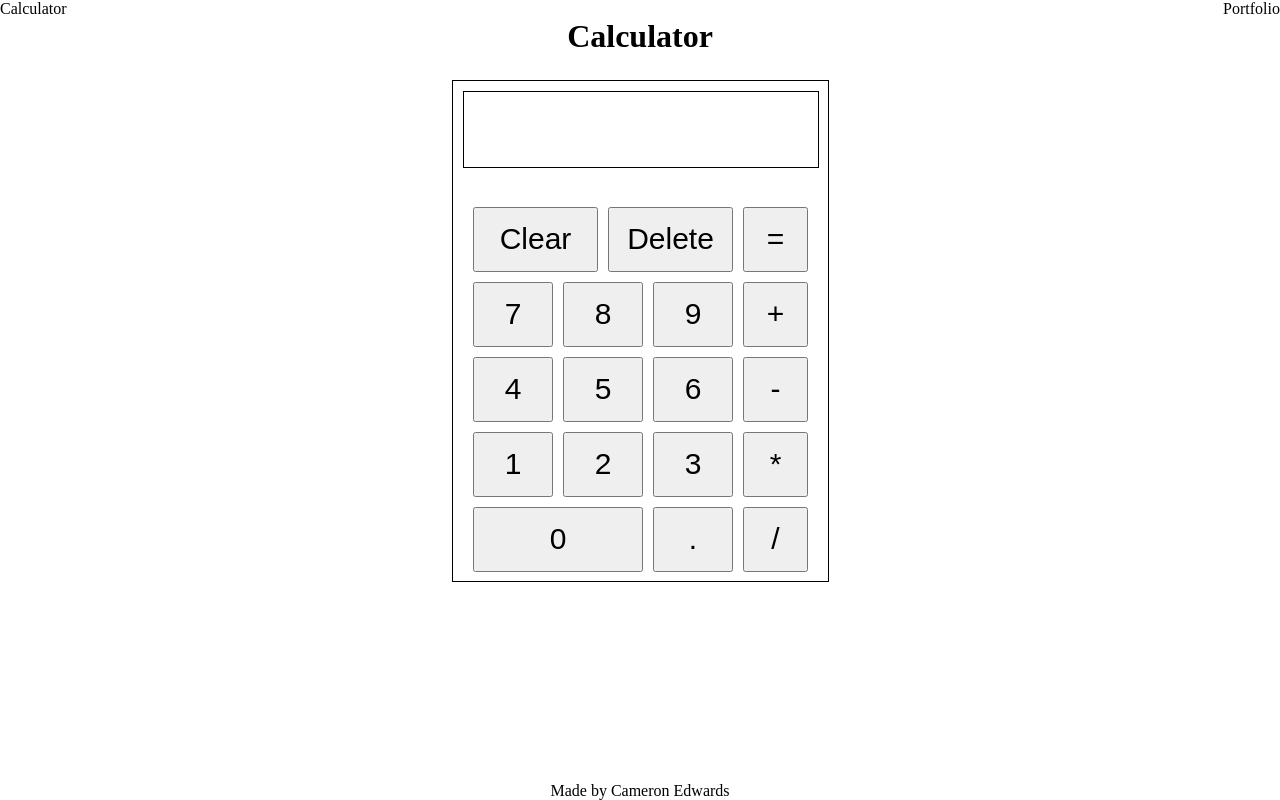
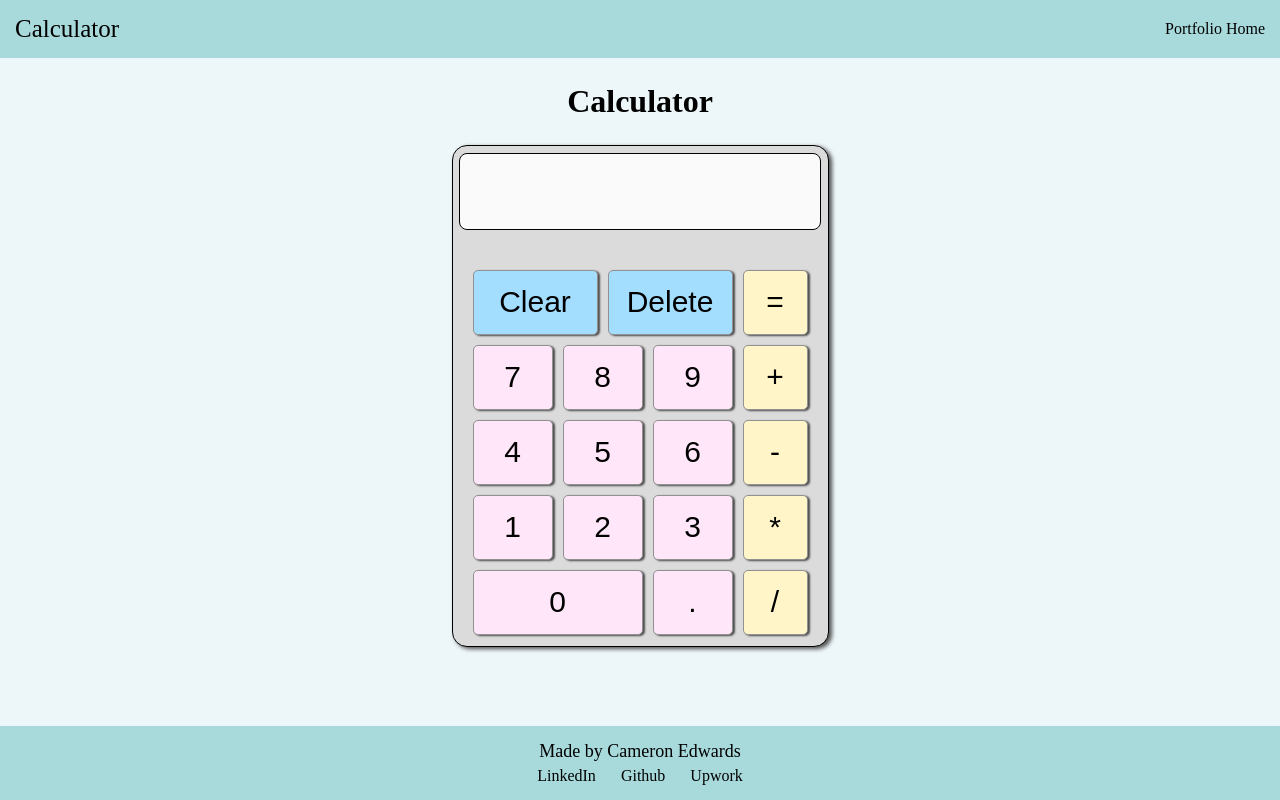
Before and after one commit to camerone2458/calculator, a plain HTML site: page index.html in a window 1280 px wide. Drawn offline with Linux system fonts and the light colour scheme.

Commit message:
Implement functional calculator, styled and complete for publishing

```diff
--- a/index.html
+++ b/index.html
@@ -11,7 +11,7 @@
     <p class="">Calculator</p>
     <nav>
       <ul>
-        <li><a href="">Portfolio</a></li>
+        <li><a href="">Portfolio Home</a></li>
         <li><a href=""></a></li>
         <li><a href=""></a></li>
       </ul>
@@ -63,6 +63,11 @@
   </div>
   <footer class="flex">
     <p>Made by Cameron Edwards</p>
+    <ul>
+      <li><a href="https://www.linkedin.com/in/camerone323/" target="_blank">LinkedIn</a></li>
+      <li><a href="https://github.com/camerone2458" target="_blank">Github</a></li>
+      <li><a href="https://www.upwork.com/freelancers/~015e6d4db11cb05c0b" target="_blank">Upwork</a></li>
+    </ul>
   </footer>
 </body>
 </html>
--- a/script.js
+++ b/script.js
@@ -24,7 +24,11 @@ function operate(operator, num1, num2) {
   } else if(operator == 'multiply') {
     return multiply(num1, num2);
   } else if(operator == 'divide') {
+    if (secondNumber == 0) {
+      return 'Not Possible';
+    } else {
       return divide(num1, num2);
+    }
   }//End of if(operator)
 }; //End of operation function
 
@@ -50,7 +54,7 @@ let secondOperatorFunction = '';
 for (let btn of numberButtons) {
   btn.addEventListener('click', function() {
     nextNumber = btn.id;
-    if(currentNumber.length < 14) {
+    if(currentNumber.length < 21) {
       if(btn.id === 'decimal' && !currentNumber.includes('.')) {
       currentNumber = currentNumber + '.';
     } else if(btn.id !== 'decimal') {
@@ -65,26 +69,42 @@ for (let btn of operatorButtons) {
   btn.addEventListener('click', function() {
     firstOperatorFunction = secondOperatorFunction;
     secondOperatorFunction = btn.id;
+    if (firstOperatorFunction == 'equals' && secondNumber == '') {
+      firstOperatorFunction = '';
+    } else {
       if (firstNumber === '') {
         firstNumber = currentNumber;
         currentNumber = ''
       } else if (secondNumber === '') {
         secondNumber = currentNumber;
         currentNumber = '';
-      solution = operate(firstOperatorFunction, parseInt(firstNumber), parseInt(secondNumber));
+      }
+      if (firstNumber !== '' && secondNumber !== '') {
+        solution = operate(firstOperatorFunction,
+          parseFloat(firstNumber), parseFloat(secondNumber));
         firstNumber = solution;
-      secondNumber = ''
-      currentNumber = ''
-      solution = ''
-      calculatorDisplay.innerHTML = firstNumber;
+        secondNumber = '';
+        calculatorDisplay.innerHTML = solution;
+      };
     }
-    console.log(firstNumber, secondNumber, solution);
   });
 };//End of operatorButtons
 
 for (let btn of clearButtons) {
   btn.addEventListener('click', function() {
     clearFunction = btn.id;
-    console.log(clearFunction);
+    if (clearFunction === 'clear') {
+      firstNumber = '';
+      secondNumber = '';
+      solution = '';
+      currentNumber = '';
+      firstOperatorFunction = '';
+      secondOperatorFunction = '';
+      calculatorDisplay.innerHTML = '';
+    };
+    if (clearFunction === 'backspace') {
+      currentNumber = currentNumber.slice(0, -1);
+      calculatorDisplay.innerHTML = currentNumber;
+    };
   });
 };//End of clearButtons
--- a/style.css
+++ b/style.css
@@ -6,30 +6,61 @@ body, a, p, h1, ul, li, button {
   color: black;
 }
 
+footer ul {
+  display: flex;
+  flex-direction: row;
+  gap: 25px;
+}
+
 body {
   height: 100vh;
   flex-direction: column;
   flex: 1;
   overflow-x: hidden;
+  background-color: #edf6f9;
 }
 
 button {
   font-size: 30px;
+  border-radius: 5px;
+  border: 1px solid #919191;
+  box-shadow: 2px 1px 2px #4e4e4e;
+}
+
+header {
+  align-items: center;
+}
+
+header p {
+  font-size: 25px;
+}
+
+footer p {
+  font-size: 18px;
+}
+
+header,
+footer {
+  background-color: #a8dadc;
+  padding: 15px;
 }
 
 .topBtns {
   height: 65px;
   width: 125px;
+  background-color: #a4deff;
 }
 
 .oprtrBtns {
   height: 65px;
   width: 65px;
+  background-color: #fff5c8;
 }
 
 .nmbrBtns {
   height: 65px;
   width: 80px;
+  background-color: #ffe7f9;
 }
 
 #buttons,
@@ -71,6 +102,9 @@ button {
 
 footer {
   justify-content: center;
+  align-items: center;
+  flex-direction: column;
+  gap: 5px;
 }
 
 .main {
@@ -78,24 +112,30 @@ footer {
   flex-direction: column;
   align-items: center;
   gap: 25px;
+  margin-top: 25px;
 }
 
 #calculator {
   width: 375px;
   height: 500px;
   border: 1px solid black;
+  border-radius: 15px;
+  background-color: #dbdbdb;
+  box-shadow: 3px 2px 4px #4e4e4e;
 }
 
 #screen {
-  width: 354px;
+  width: 360px;
   height: 75px;
   border: 1px solid black;
-  margin: 10px;
-  font-size: 35px;
+  margin: 6.5px;
+  font-size: 25px;
   align-items: center;
   justify-content: right;
+  border-radius: 8px;
+  background-color: #fafafa;
 }
 
 #screenTxt {
-  margin: 15px;
+  margin: 10px;
 }
```
Lines whose indentation alone changed are shown as unchanged.
